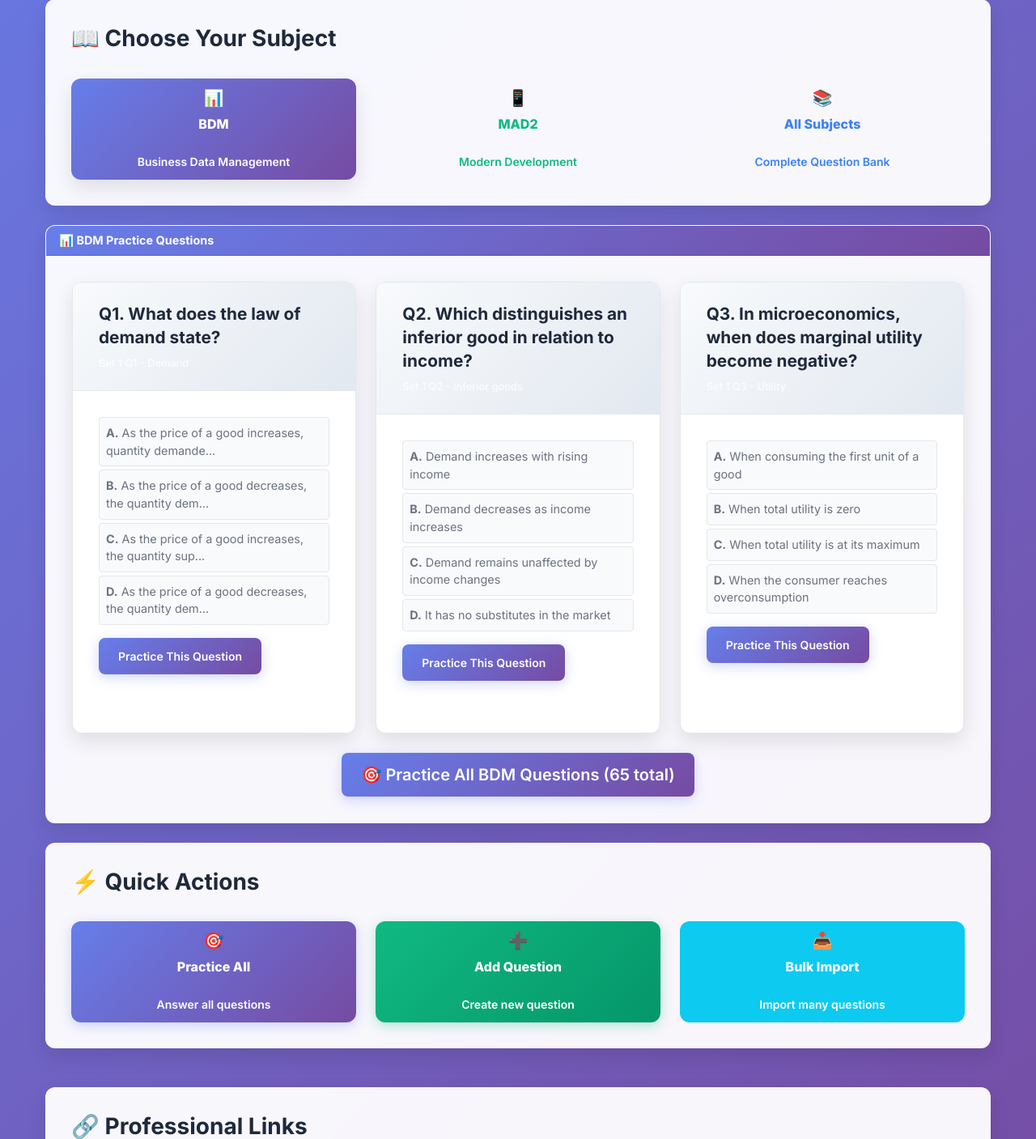
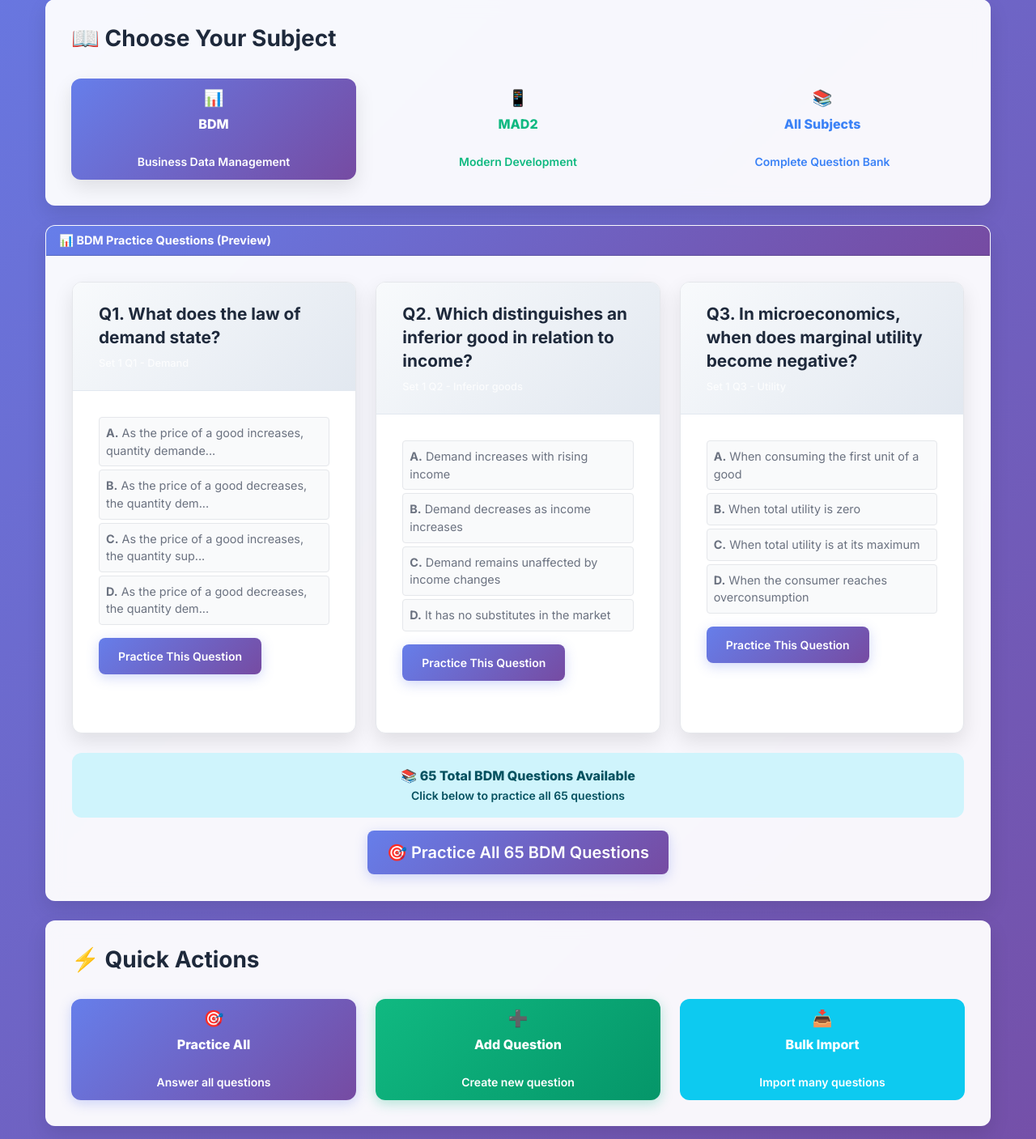
Before and after one commit to vivek-k1/BDM, a Flask app: page / in a window 1280 px wide. Shown: the part 522-1929 px from the top of the page at 81% size. Run offline with Flask 3, Linux system fonts and the light colour scheme.

Commit message:
Show only 3 BDM questions preview with practice all button

```diff
--- a/app/templates/index.html
+++ b/app/templates/index.html
@@ -43,7 +43,7 @@
     <div class="bdm-questions-section mt-4">
       <div class="card">
         <div class="card-header">
-          <h4 class="card-title mb-0">📊 BDM Practice Questions</h4>
+          <h4 class="card-title mb-0">📊 BDM Practice Questions (Preview)</h4>
         </div>
         <div class="card-body">
           <div class="row g-4">
@@ -84,8 +84,12 @@
 
           {% if questions %}
             <div class="text-center mt-4">
+              <div class="alert alert-info">
+                <strong>📚 {{ questions|length }} Total BDM Questions Available</strong><br>
+                <small>Click below to practice all {{ questions|length }} questions</small>
+              </div>
               <a href="{{ url_for('main.practice_all', subject='bdm') }}" class="btn btn-primary btn-lg">
-                🎯 Practice All BDM Questions ({{ questions|length }} total)
+                🎯 Practice All {{ questions|length }} BDM Questions
               </a>
             </div>
           {% endif %}
```
